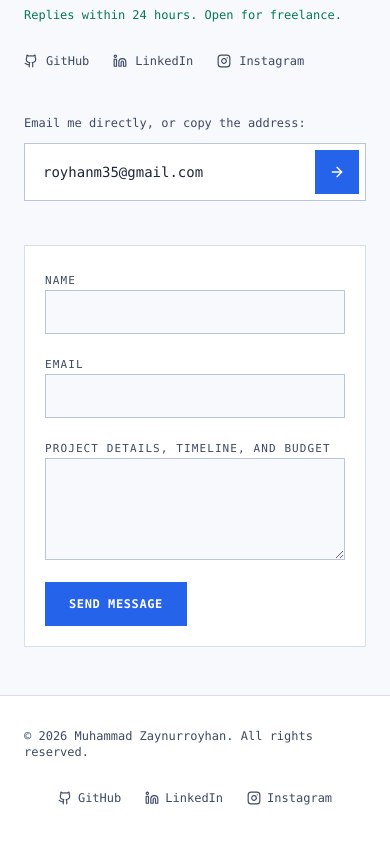
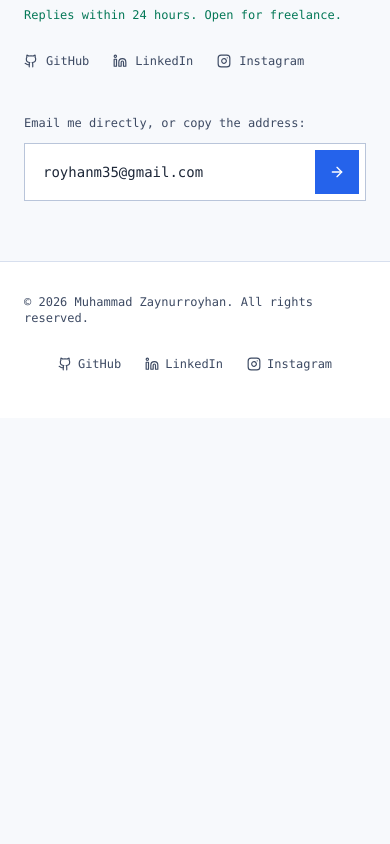
Before and after one commit to royhanmh/portfolio, a React (Vite) app: page / in a window 390 px wide. Shown: the part 5678-6522 px from the top of the page. After the commit the page ends 6096 px from the top, so only its background shows below. Built offline with nearby package versions, Linux system fonts and the light colour scheme.

Commit message:
revert: drop Netlify contact form, keep direct contact paths
The form added maintenance surface (backend dependency, spam,
12 bilingual strings) the owner does not want. Contact keeps
heading, reply-time note, socials, and the mailto plus copy
email box, which cover a personal portfolio's needs.

```diff
--- a/index.html
+++ b/index.html
@@ -107,12 +107,6 @@
   </head>
   <body>
     <div id="root"></div>
-    <!-- Static copy for Netlify form detection (the React form posts via AJAX). -->
-    <form name="contact" data-netlify="true" netlify-honeypot="bot-field" hidden>
-      <input type="text" name="name" />
-      <input type="email" name="email" />
-      <textarea name="message"></textarea>
-    </form>
     <script type="module" src="/src/main.jsx"></script>
   </body>
 </html>
--- a/src/components/ContactSection.jsx
+++ b/src/components/ContactSection.jsx
@@ -12,7 +12,6 @@ const SOCIAL_ICONS = {
 export default function ContactSection() {
   const { t } = useLang();
   const [copied, setCopied] = useState(false);
-  const [formState, setFormState] = useState("idle");
   const timerRef = useRef(null);
 
   useEffect(() => () => clearTimeout(timerRef.current), []);
@@ -31,23 +30,6 @@ export default function ContactSection() {
     setCopied(true);
     clearTimeout(timerRef.current);
     timerRef.current = setTimeout(() => setCopied(false), 3000);
-  };
-
-  const handleSubmit = async (e) => {
-    e.preventDefault();
-    const form = e.currentTarget;
-    setFormState("sending");
-    try {
-      await fetch("/", {
-        method: "POST",
-        headers: { "Content-Type": "application/x-www-form-urlencoded" },
-        body: new URLSearchParams(new FormData(form)).toString(),
-      });
-      setFormState("sent");
-      form.reset();
-    } catch {
-      setFormState("error");
-    }
   };
 
   return (
@@ -116,73 +98,6 @@ export default function ContactSection() {
           </div>
         </div>
       </div>
-
-      <form
-        name="contact"
-        method="POST"
-        data-netlify="true"
-        netlify-honeypot="bot-field"
-        onSubmit={handleSubmit}
-        className="grid grid-cols-1 gap-4 border border-edge bg-panel p-5 sm:grid-cols-2 sm:p-6"
-      >
-        <input type="hidden" name="form-name" value="contact" />
-        <p className="hidden" aria-hidden="true">
-          <label>
-            Don’t fill this out: <input name="bot-field" tabIndex={-1} autoComplete="off" />
-          </label>
-        </p>
-        <div className="space-y-1.5">
-          <label htmlFor="contact-name" className="font-mono text-[11px] uppercase tracking-widest text-dim">
-            {t("contact.form.name")}
-          </label>
-          <input
-            id="contact-name"
-            name="name"
-            type="text"
-            required
-            autoComplete="name"
-            className="min-h-[44px] w-full border border-edge-strong bg-canvas px-3 py-2.5 text-sm text-ink placeholder:text-dim/60 focus:border-brand-bright focus:outline-none"
-          />
-        </div>
-        <div className="space-y-1.5">
-          <label htmlFor="contact-email" className="font-mono text-[11px] uppercase tracking-widest text-dim">
-            {t("contact.form.email")}
-          </label>
-          <input
-            id="contact-email"
-            name="email"
-            type="email"
-            required
-            autoComplete="email"
-            className="min-h-[44px] w-full border border-edge-strong bg-canvas px-3 py-2.5 text-sm text-ink placeholder:text-dim/60 focus:border-brand-bright focus:outline-none"
-          />
-        </div>
-        <div className="space-y-1.5 sm:col-span-2">
-          <label htmlFor="contact-message" className="font-mono text-[11px] uppercase tracking-widest text-dim">
-            {t("contact.form.message")}
-          </label>
-          <textarea
-            id="contact-message"
-            name="message"
-            required
-            rows={4}
-            className="min-h-[44px] w-full border border-edge-strong bg-canvas px-3 py-2.5 text-sm text-ink placeholder:text-dim/60 focus:border-brand-bright focus:outline-none"
-          />
-        </div>
-        <div className="flex flex-wrap items-center gap-3 sm:col-span-2">
-          <button
-            type="submit"
-            disabled={formState === "sending" || formState === "sent"}
-            className="min-h-[44px] bg-brand px-6 font-mono text-xs font-semibold tracking-wider text-white transition-colors hover:bg-brand-bright disabled:opacity-60"
-          >
-            {formState === "sending" ? t("contact.form.sending") : t("contact.form.send")}
-          </button>
-          <div aria-live="polite" className="font-mono text-[11px]">
-            {formState === "sent" && <span className="text-ok">{t("contact.form.sent")}</span>}
-            {formState === "error" && <span className="text-brand-bright">{t("contact.form.error")}</span>}
-          </div>
-        </div>
-      </form>
     </section>
   );
 }
--- a/src/i18n/translations.js
+++ b/src/i18n/translations.js
@@ -108,15 +108,6 @@ export const translations = {
       copyEmail: "Copy {email} to clipboard",
       socials: "Social profiles",
       replyTime: "Replies within 24 hours. Open for freelance.",
-      form: {
-        name: "Name",
-        email: "Email",
-        message: "Project details, timeline, and budget",
-        send: "SEND MESSAGE",
-        sending: "SENDING...",
-        sent: "Message sent. I will reply within 24 hours.",
-        error: "Unable to send. Email me directly instead.",
-      },
     },
     footer: {
       rights: "© {year} Muhammad Zaynurroyhan. All rights reserved.",
@@ -232,15 +223,6 @@ export const translations = {
       copyEmail: "Salin {email} ke papan klip",
       socials: "Profil sosial",
       replyTime: "Balas dalam 24 jam. Terbuka untuk freelance.",
-      form: {
-        name: "Nama",
-        email: "Email",
-        message: "Detail proyek, timeline, dan budget",
-        send: "KIRIM PESAN",
-        sending: "MENGIRIM...",
-        sent: "Pesan terkirim. Saya balas dalam 24 jam.",
-        error: "Gagal mengirim. Email langsung saja.",
-      },
     },
     footer: {
       rights: "© {year} Muhammad Zaynurroyhan. Hak cipta dilindungi.",
```
